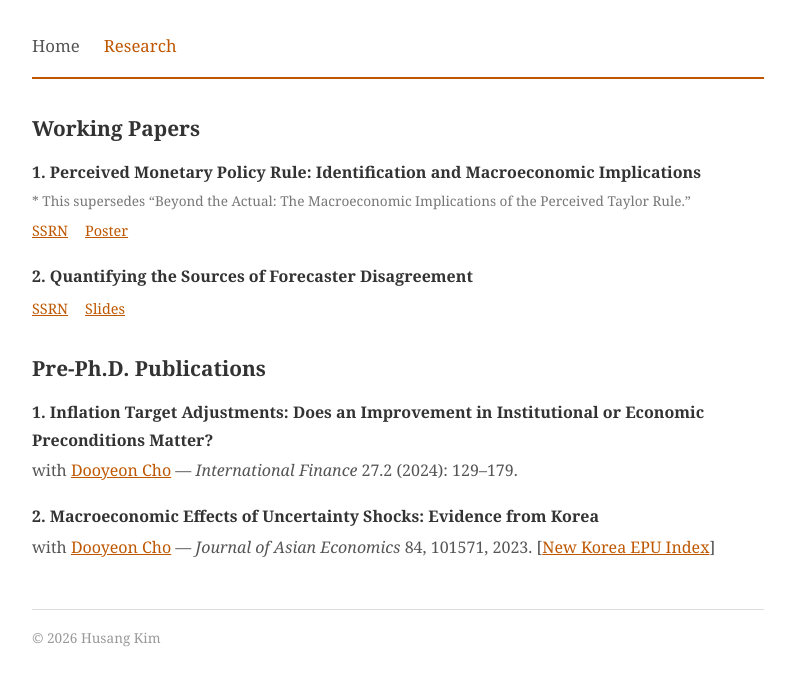
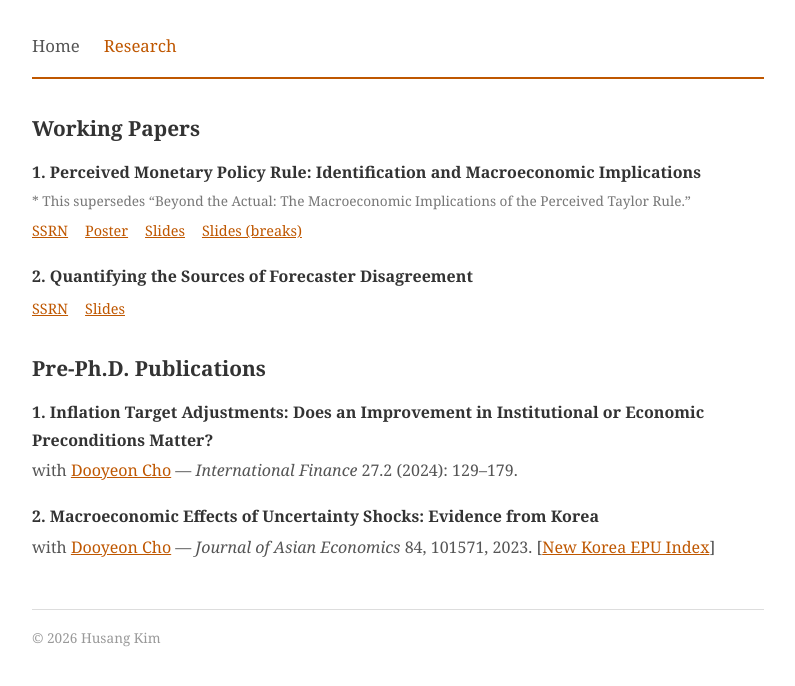
Before and after one commit to husang-kim/husang-kim.github.io, a Jekyll site: the page built from research.md, in a window 1280 px wide. Shown: the top 686 px of the page, without its empty margins (242-1037 px from the left). Built offline with Jekyll 4.4.1, drawn with Linux system fonts in a browser that asks for light colours.

Commit message:
Update research.md

```diff
--- a/research.md
+++ b/research.md
@@ -13,6 +13,8 @@ permalink: /research
 <div class="paper-links">
 <a href="https://papers.ssrn.com/sol3/papers.cfm?abstract_id=6171027" target="_blank">SSRN</a>
 <a href="https://www.dropbox.com/scl/fi/6f192zh1cmmioju5s3do7/HSK_PerceivedRule_Poster.pdf?rlkey=y6dcv28qudvp09nebag81hv32&st=wf9rzgmr&dl=0" target="_blank">Poster</a>
+<a href="https://www.dropbox.com/scl/fi/4mo7ppvgr1f6xy0lrl9wh/HSK_PerceivedRule_Slides_short_Nobreaks.pdf?rlkey=7lprfy6c44ok5d1jwvnezug4g&dl=0" target="_blank">Slides</a>
+<a href="https://www.dropbox.com/scl/fi/i9wapa27g1ygemnrgx705/HSK_PerceivedRule_Slides_short_breaks.pdf?rlkey=5xlja55lkdxyfjobxhdp7dpg9&st=vc6numcp&dl=0" target="_blank">Slides (breaks)</a>
 </div>
 </div>
 
```
